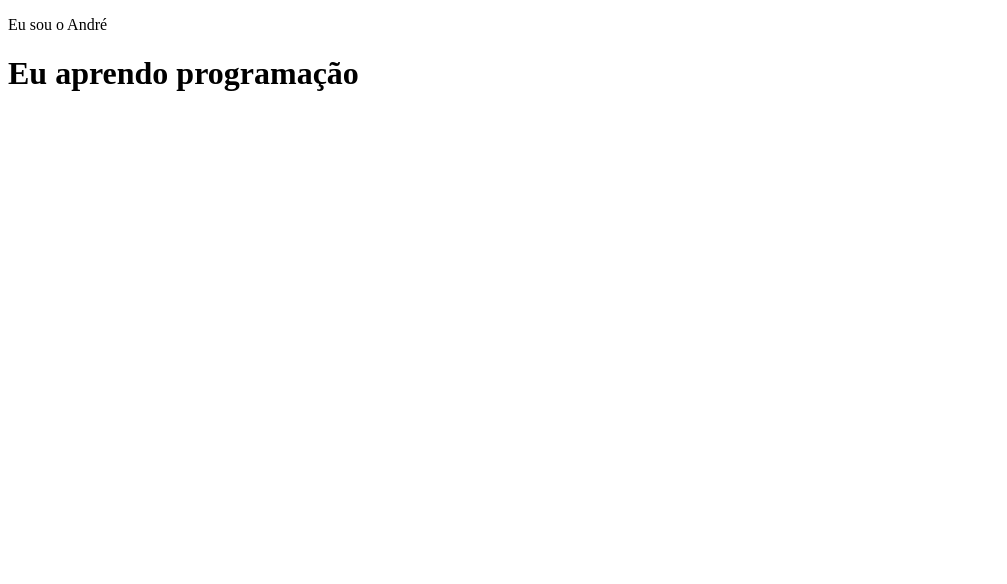
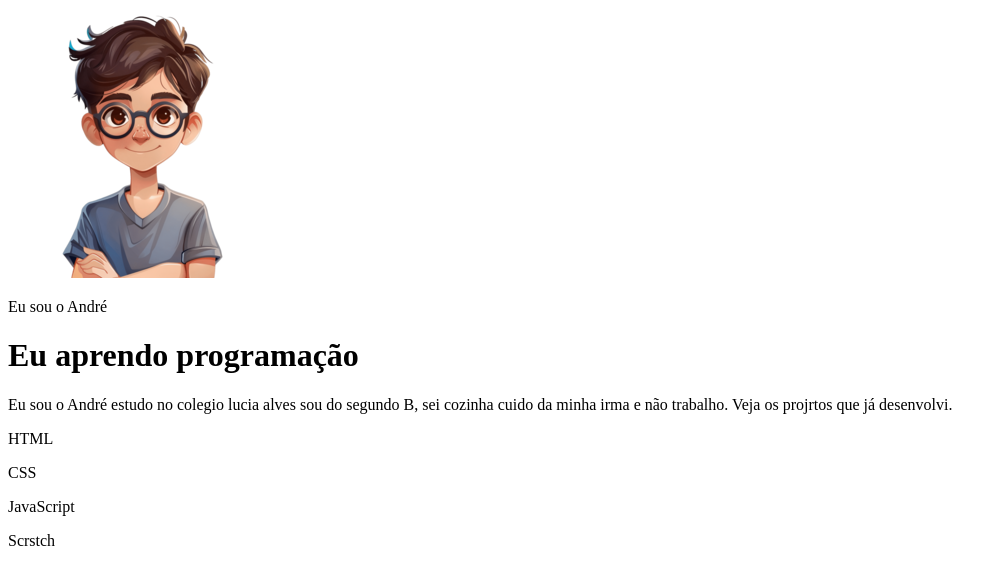
Before and after one commit to andrree0/portfolio, a plain HTML site: page index.html in a window 1280 px wide. Shown: the whole page, without its empty margins (0-1007 px from the left). Drawn offline with Linux system fonts and the light colour scheme.

Commit message:
Add files via upload

```diff
--- a/index.html
+++ b/index.html
@@ -7,7 +7,20 @@
     <link rel="stylesheet" href="style.css">
 </head>
 <body>
-<p>Eu sou o André</p>
-<h1>Eu aprendo programação</h1>
+    <header class="container">
+    <img src="avatar-perfil-menino.png" alt="avatar do André">
+ <p>Eu sou o André</p>
+ <h1>Eu aprendo programação</h1>
+ <p>Eu sou o André estudo no colegio lucia alves
+    sou do segundo B, sei cozinha cuido da minha irma
+    e não trabalho.
+    Veja os projrtos que já desenvolvi.</p>
+     <div>
+      <p>HTML</p>
+      <p>CSS</p>
+      <p>JavaScript</p>
+      <p>Scrstch</p>
+     </div>
+    </header>
 </body>
 </html>
```
Also changed, not shown: avatar-perfil-menino.png (added), avatar-perfil.png (added), projeto-1.png (added), projeto-2.png (added), projeto-3.png (added).
